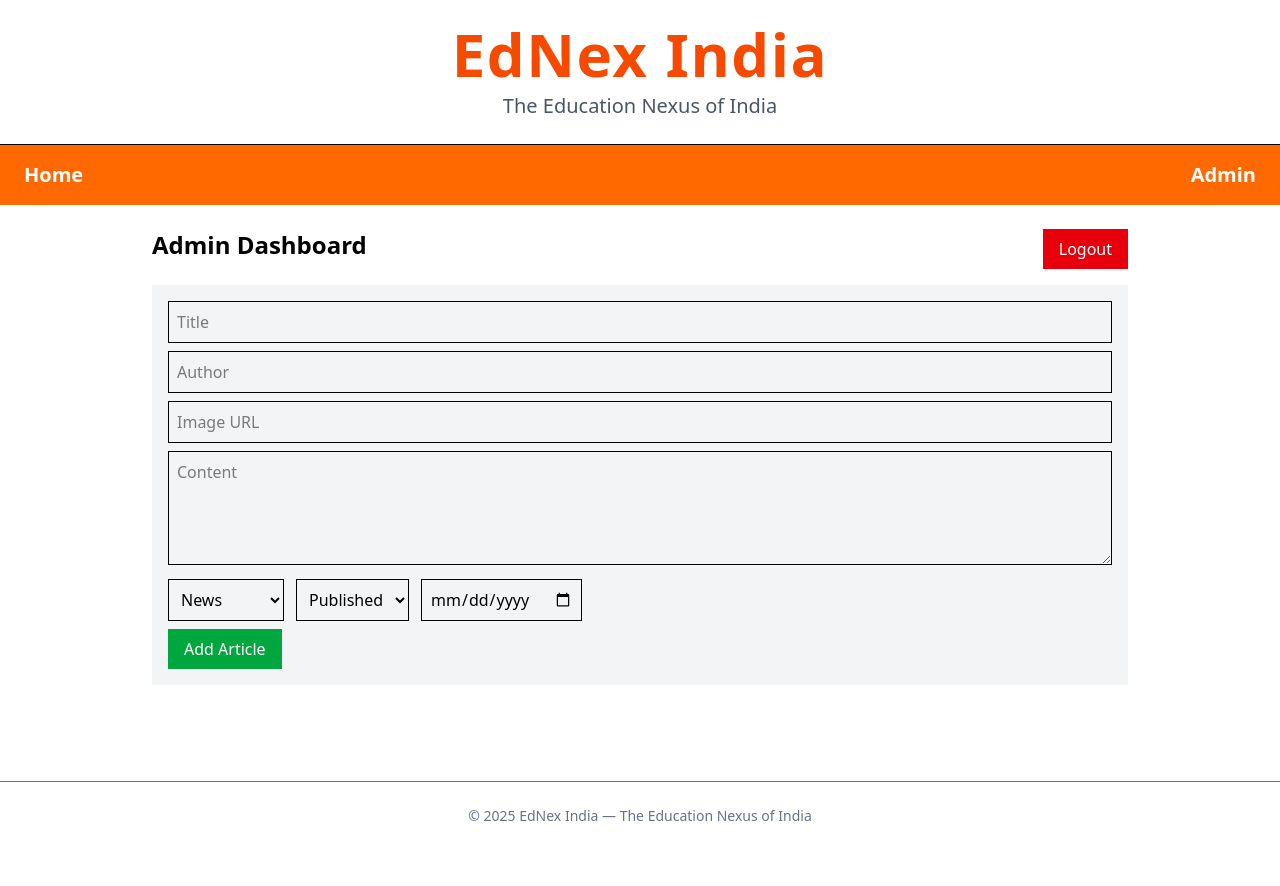
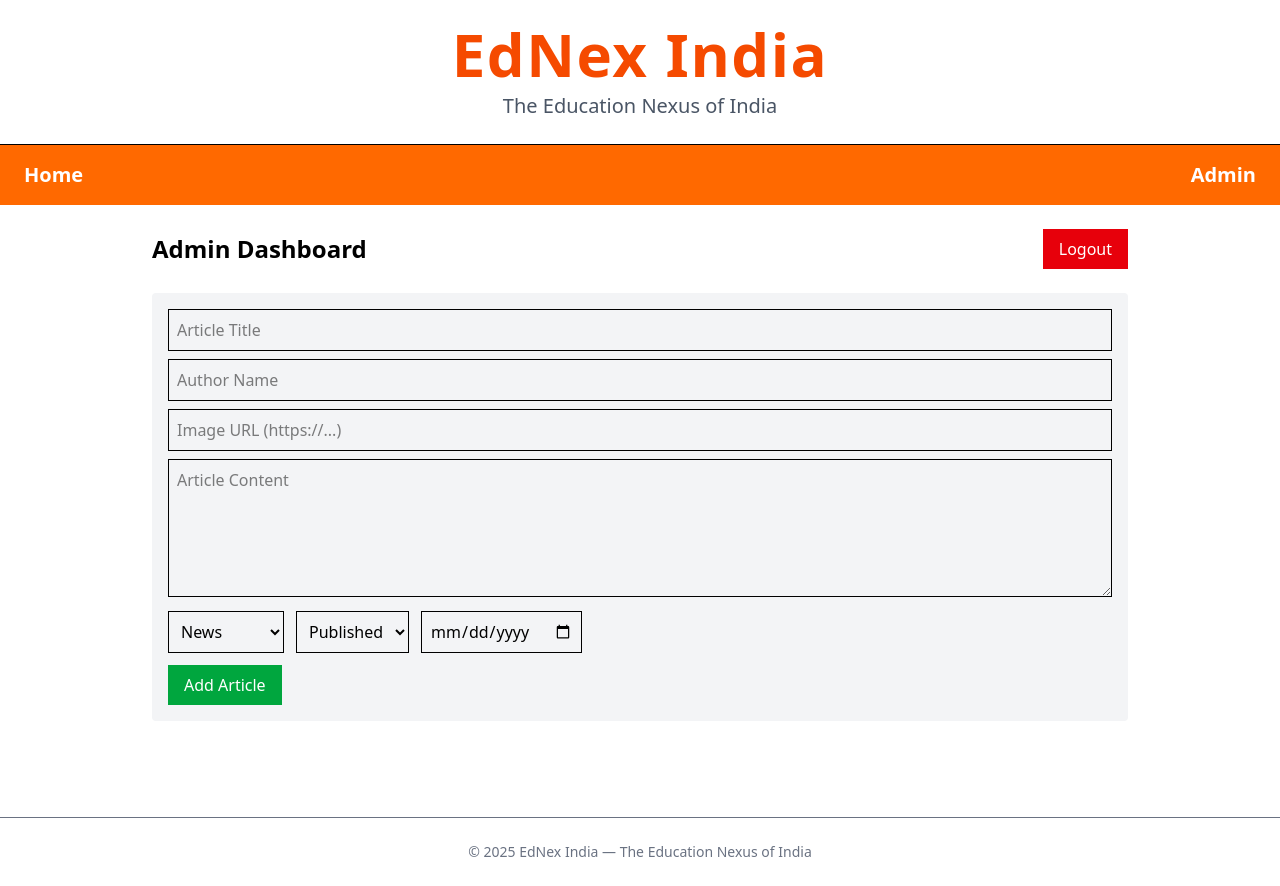
Before and after one commit to sriyncollege/ednex-india, a React (Vite) app: page /admin in a window 1280 px wide. Before the commit the page ends 850 px from the top, so only its background shows below. Built offline with nearby package versions, Linux system fonts and the light colour scheme; sample sign-in values are in the browser's storage.

Commit message:
Fix admin auth and dashboard

```diff
--- a/src/pages/Admin.jsx
+++ b/src/pages/Admin.jsx
@@ -1,9 +1,17 @@
-import { useState } from "react";
+import { useState, useEffect } from "react";
+import { useNavigate } from "react-router-dom";
 import { getArticles, saveArticles } from "../data/storage";
-import { useNavigate } from "react-router-dom";
 
 export default function Admin() {
   const navigate = useNavigate();
+
+  // 🔐 PROTECT ADMIN PAGE
+  useEffect(() => {
+    if (!localStorage.getItem("admin")) {
+      navigate("/login");
+    }
+  }, [navigate]);
+
   const [articles, setArticles] = useState(getArticles());
   const [editId, setEditId] = useState(null);
 
@@ -17,6 +25,7 @@ export default function Admin() {
     publishDate: "",
   });
 
+  // 🔓 LOGOUT
   function logout() {
     localStorage.removeItem("admin");
     navigate("/login");
@@ -36,21 +45,54 @@ export default function Admin() {
   }
 
   function saveArticle() {
-    if (!form.title || !form.content || !form.author) return;
+    if (!form.title || !form.content || !form.author) {
+      alert("Title, Content and Author are required");
+      return;
+    }
 
-    let updated;
+    let updatedArticles;
+
     if (editId) {
-      updated = articles.map(a => a.id === editId ? { ...a, ...form } : a);
+      // UPDATE
+      updatedArticles = articles.map((a) =>
+        a.id === editId ? { ...a, ...form } : a
+      );
     } else {
-      updated = [
-        { id: Date.now().toString(), ...form, time: "Just now" },
+      // ADD
+      updatedArticles = [
+        {
+          id: Date.now().toString(),
+          ...form,
+          time: "Just now",
+        },
         ...articles,
       ];
     }
 
+    saveArticles(updatedArticles);
+    setArticles(updatedArticles);
+    resetForm();
+  }
+
+  function editArticle(article) {
+    setForm({
+      title: article.title,
+      content: article.content,
+      image: article.image || "",
+      category: article.category,
+      author: article.author,
+      status: article.status || "Published",
+      publishDate: article.publishDate || "",
+    });
+    setEditId(article.id);
+  }
+
+  function deleteArticle(id) {
+    if (!window.confirm("Are you sure you want to delete this article?")) return;
+
+    const updated = articles.filter((a) => a.id !== id);
     saveArticles(updated);
     setArticles(updated);
-    resetForm();
   }
 
   function previewArticle(article) {
@@ -60,26 +102,54 @@ export default function Admin() {
 
   return (
     <div className="max-w-5xl mx-auto p-6">
-      <div className="flex justify-between mb-4">
+      {/* HEADER */}
+      <div className="flex justify-between items-center mb-6">
         <h2 className="text-2xl font-bold">Admin Dashboard</h2>
-        <button onClick={logout} className="bg-red-600 text-white px-4 py-2">
+        <button
+          onClick={logout}
+          className="bg-red-600 text-white px-4 py-2"
+        >
           Logout
         </button>
       </div>
 
-      <div className="bg-gray-100 p-4 mb-6">
-        <input className="border p-2 w-full mb-2" placeholder="Title"
-          value={form.title} onChange={e => setForm({ ...form, title: e.target.value })} />
-        <input className="border p-2 w-full mb-2" placeholder="Author"
-          value={form.author} onChange={e => setForm({ ...form, author: e.target.value })} />
-        <input className="border p-2 w-full mb-2" placeholder="Image URL"
-          value={form.image} onChange={e => setForm({ ...form, image: e.target.value })} />
-        <textarea className="border p-2 w-full mb-2" rows="4" placeholder="Content"
-          value={form.content} onChange={e => setForm({ ...form, content: e.target.value })} />
+      {/* FORM */}
+      <div className="bg-gray-100 p-4 rounded mb-6">
+        <input
+          className="border p-2 w-full mb-2"
+          placeholder="Article Title"
+          value={form.title}
+          onChange={(e) => setForm({ ...form, title: e.target.value })}
+        />
 
-        <div className="flex gap-3 mb-2">
-          <select className="border p-2" value={form.category}
-            onChange={e => setForm({ ...form, category: e.target.value })}>
+        <input
+          className="border p-2 w-full mb-2"
+          placeholder="Author Name"
+          value={form.author}
+          onChange={(e) => setForm({ ...form, author: e.target.value })}
+        />
+
+        <input
+          className="border p-2 w-full mb-2"
+          placeholder="Image URL (https://...)"
+          value={form.image}
+          onChange={(e) => setForm({ ...form, image: e.target.value })}
+        />
+
+        <textarea
+          className="border p-2 w-full mb-2"
+          rows="5"
+          placeholder="Article Content"
+          value={form.content}
+          onChange={(e) => setForm({ ...form, content: e.target.value })}
+        />
+
+        <div className="flex flex-wrap gap-3 mb-3">
+          <select
+            className="border p-2"
+            value={form.category}
+            onChange={(e) => setForm({ ...form, category: e.target.value })}
+          >
             <option>News</option>
             <option>Campus</option>
             <option>Careers</option>
@@ -87,36 +157,81 @@ export default function Admin() {
             <option>Interviews</option>
           </select>
 
-          <select className="border p-2" value={form.status}
-            onChange={e => setForm({ ...form, status: e.target.value })}>
+          <select
+            className="border p-2"
+            value={form.status}
+            onChange={(e) => setForm({ ...form, status: e.target.value })}
+          >
             <option>Published</option>
             <option>Draft</option>
           </select>
 
-          <input type="date" className="border p-2"
+          <input
+            type="date"
+            className="border p-2"
             value={form.publishDate}
-            onChange={e => setForm({ ...form, publishDate: e.target.value })} />
+            onChange={(e) =>
+              setForm({ ...form, publishDate: e.target.value })
+            }
+          />
         </div>
 
-        <button onClick={saveArticle} className="bg-green-600 text-white px-4 py-2">
-          {editId ? "Update" : "Add"} Article
-        </button>
+        <div className="space-x-2">
+          <button
+            onClick={saveArticle}
+            className="bg-green-600 text-white px-4 py-2"
+          >
+            {editId ? "Update Article" : "Add Article"}
+          </button>
+
+          {editId && (
+            <button
+              onClick={resetForm}
+              className="bg-gray-500 text-white px-4 py-2"
+            >
+              Cancel
+            </button>
+          )}
+        </div>
       </div>
 
-      {articles.map(a => (
-        <div key={a.id} className="flex justify-between border-b py-3">
+      {/* ARTICLE LIST */}
+      {articles.map((a) => (
+        <div
+          key={a.id}
+          className="flex justify-between items-center border-b py-3"
+        >
           <div>
             <div className="font-semibold">
               {a.title}
               {a.status === "Draft" && (
-                <span className="text-xs text-orange-600 ml-2">(Draft)</span>
+                <span className="ml-2 text-xs text-orange-600">(Draft)</span>
               )}
             </div>
-            <div className="text-sm text-gray-500">{a.category} · {a.author}</div>
+            <div className="text-sm text-gray-500">
+              {a.category} · {a.author}
+            </div>
           </div>
+
           <div className="space-x-3">
-            <button onClick={() => previewArticle(a)} className="text-green-600">Preview</button>
-            <button onClick={() => setEditId(a.id) || setForm(a)} className="text-blue-600">Edit</button>
+            <button
+              onClick={() => previewArticle(a)}
+              className="text-green-600"
+            >
+              Preview
+            </button>
+            <button
+              onClick={() => editArticle(a)}
+              className="text-blue-600"
+            >
+              Edit
+            </button>
+            <button
+              onClick={() => deleteArticle(a.id)}
+              className="text-red-600"
+            >
+              Delete
+            </button>
           </div>
         </div>
       ))}
--- a/src/pages/Login.jsx
+++ b/src/pages/Login.jsx
@@ -2,22 +2,42 @@ import { useState } from "react";
 import { useNavigate } from "react-router-dom";
 
 export default function Login() {
-  const [u, setU] = useState("");
-  const [p, setP] = useState("");
-  const nav = useNavigate();
+  const [username, setUsername] = useState("");
+  const [password, setPassword] = useState("");
+  const navigate = useNavigate();
 
-  function login() {
-    if (u === "admin" && p === "ednex@123") {
+  function handleLogin() {
+    if (username === "admin" && password === "ednex@123") {
       localStorage.setItem("admin", "true");
-      nav("/admin");
-    } else alert("Invalid login");
+      navigate("/admin");
+    } else {
+      alert("Invalid username or password");
+    }
   }
 
   return (
-    <div className="max-w-sm mx-auto p-6">
-      <input placeholder="Username" className="border p-2 w-full mb-2" onChange={e=>setU(e.target.value)} />
-      <input type="password" placeholder="Password" className="border p-2 w-full mb-2" onChange={e=>setP(e.target.value)} />
-      <button onClick={login} className="bg-orange-500 text-white w-full py-2">
+    <div className="max-w-md mx-auto p-6">
+      <h2 className="text-2xl font-bold mb-4">Admin Login</h2>
+
+      <input
+        className="border p-2 w-full mb-2"
+        placeholder="Username"
+        value={username}
+        onChange={(e) => setUsername(e.target.value)}
+      />
+
+      <input
+        type="password"
+        className="border p-2 w-full mb-4"
+        placeholder="Password"
+        value={password}
+        onChange={(e) => setPassword(e.target.value)}
+      />
+
+      <button
+        onClick={handleLogin}
+        className="bg-orange-500 text-white px-4 py-2 w-full"
+      >
         Login
       </button>
     </div>
```
